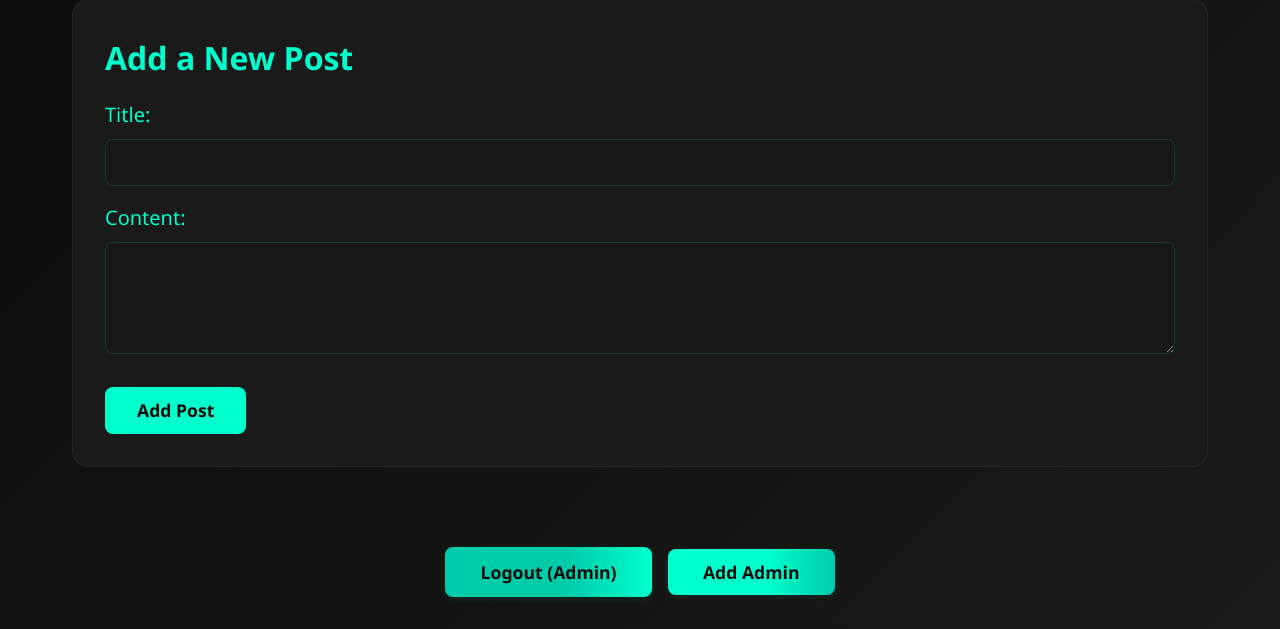
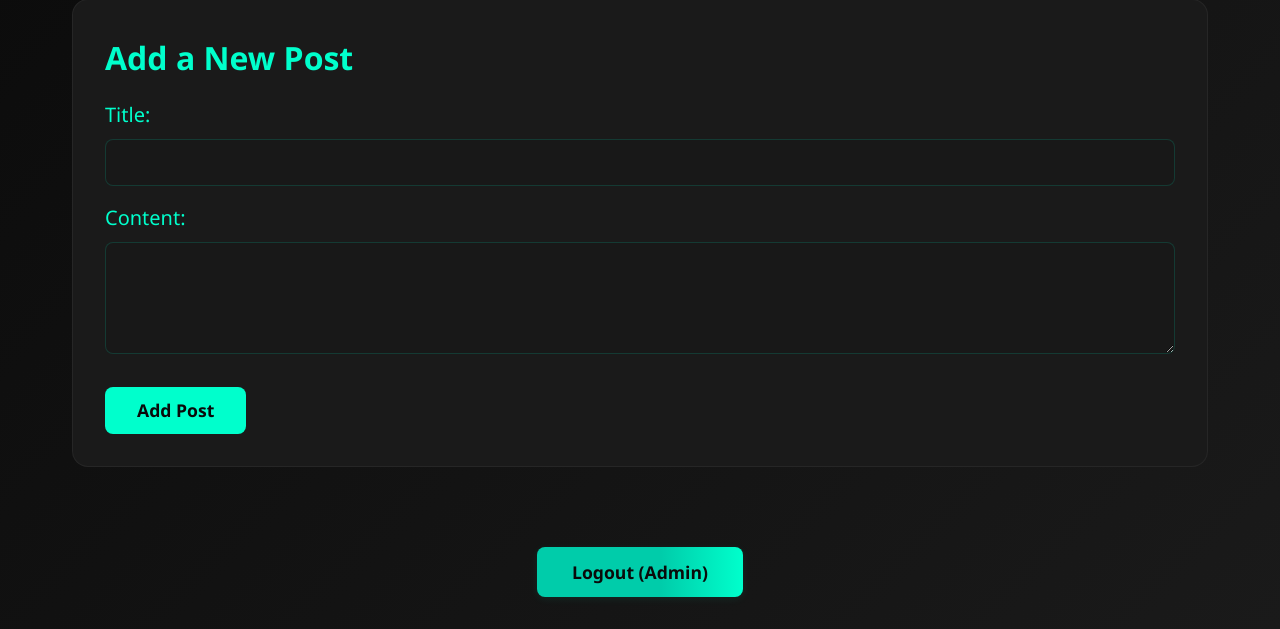
Before and after one commit to SieGe0701/portfolio, a Flask app: page /blog in a window 1280 px wide. Shown: the part 304-933 px from the top of the page. Run offline with Flask 3, Linux system fonts and the light colour scheme; the visitor is signed in with stand-in values (Sample User, id 1); data that the repository does not hold is empty; parts of the project's set-up code (start-up, migrations or seed data) failed here and were passed over.

Commit message:
remove add admin functionality

```diff
--- a/templates/blog_list.html
+++ b/templates/blog_list.html
@@ -52,37 +52,10 @@
         <div style="margin:3rem auto 0 auto; text-align:center; display:flex; flex-direction:row; justify-content:center; gap:1rem; align-items:center;">
             {% if session.is_admin %}
                 <a href="/logout" class="admin-auth-link">Logout (Admin)</a>
-                <button onclick="document.getElementById('add-admin-modal').style.display='block'" class="admin-auth-link add-admin-btn">Add Admin</button>
             {% else %}
                 <a href="/login" class="admin-auth-link">Admin Login</a>
             {% endif %}
         </div>
-
-        {% if session.is_admin %}
-        <div id="add-admin-modal" class="add-admin-modal" style="display:none;">
-            <div class="card">
-                <button onclick="document.getElementById('add-admin-modal').style.display='none'" class="close-btn">&times;</button>
-                <h3 style="margin-bottom:1rem;">Add New Admin</h3>
-                {% if error %}<div class="login-error">{{ error }}</div>{% endif %}
-                {% if success %}<div class="login-success">{{ success }}</div>{% endif %}
-                <form method="post" class="add-admin-form" autocomplete="off">
-                    <input type="hidden" name="action" value="add_admin">
-                    <input type="text" name="new_username" placeholder="New Admin Username" class="input-field" required>
-                    <input type="password" name="new_password" placeholder="New Admin Password" class="input-field" required>
-                    <button type="submit" class="btn-primary">Add Admin</button>
-                </form>
-            </div>
-        </div>
-        <script>
-        // Hide modal on outside click
-        window.onclick = function(event) {
-            var modal = document.getElementById('add-admin-modal');
-            if (event.target === modal) {
-                modal.style.display = 'none';
-            }
-        }
-        </script>
-        {% endif %}
     </main>
 </body>
 </html>
```
